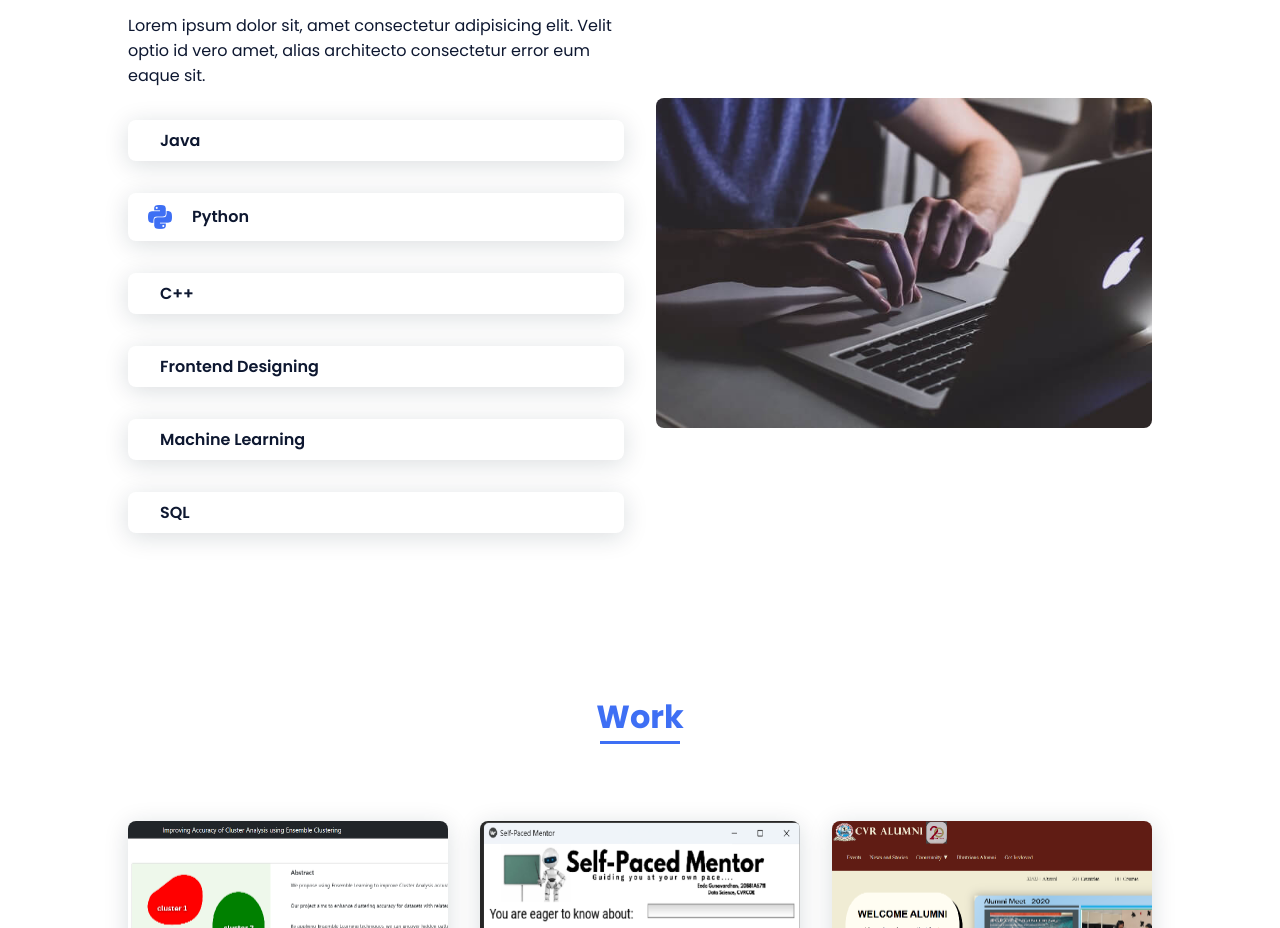
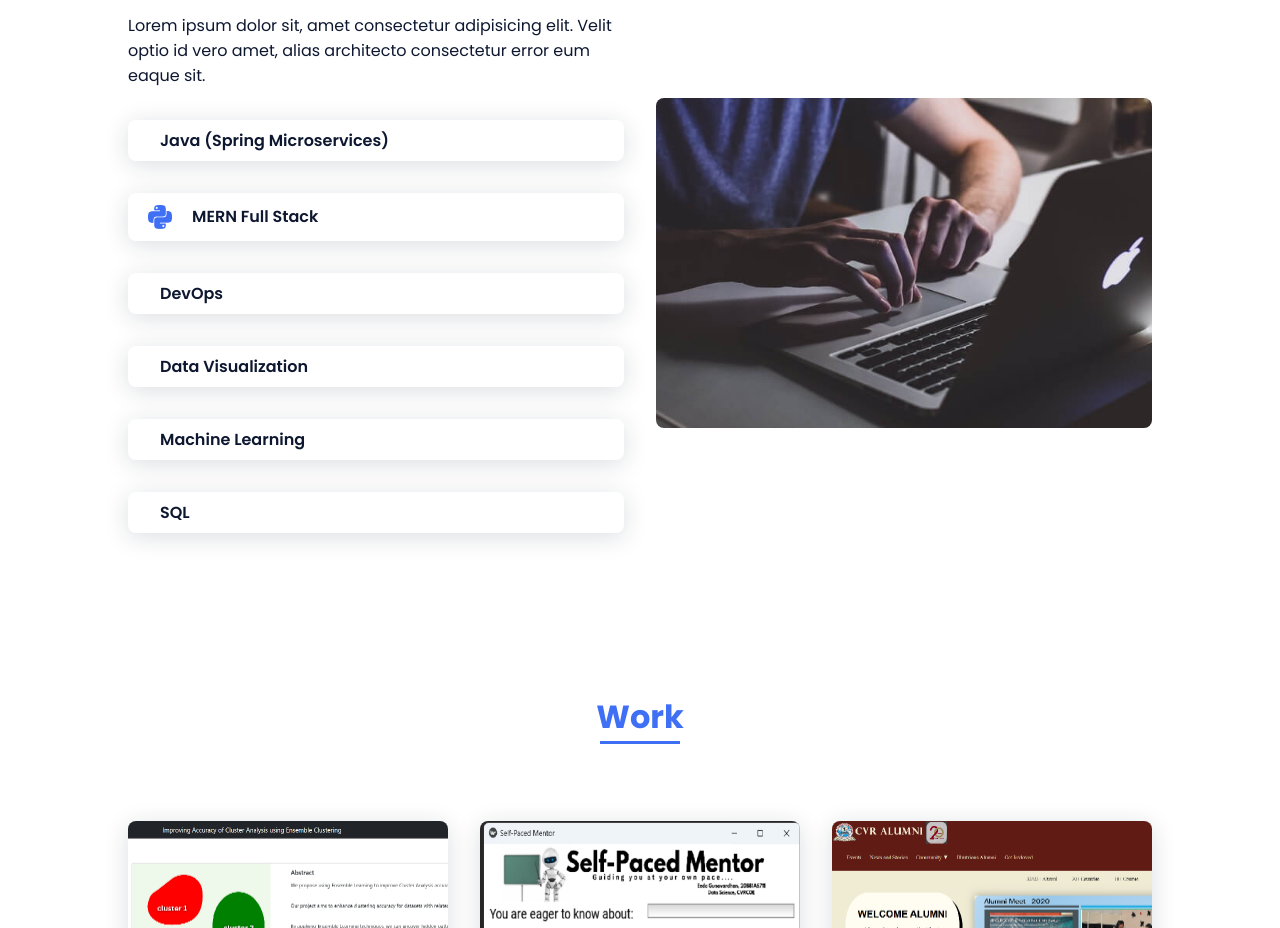
Before and after one commit to Guna189/Guna189.github.io, a plain HTML site: page index.html in a window 1280 px wide. Shown: the part 1561-2489 px from the top of the page. Drawn offline with nearby package versions, Linux system fonts and the light colour scheme.

Commit message:
Update index.html

```diff
--- a/index.html
+++ b/index.html
@@ -97,27 +97,27 @@
                         <div class="skills__data">
                             <div class="skills__names">
                                 <i class='bx bxl-java skills__icon'></i>
-                                <span class="skills__name">Java</span>
+                                <span class="skills__name">Java (Spring Microservices)</span>
                             </div>
                         </div>
                         <div class="skills__data">
                             <div class="skills__names">
                                 <i class='bx bxl-python skills__icon'></i>
-                                <span class="skills__name">Python</span>
+                                <span class="skills__name">MERN Full Stack</span>
                             </div>
 
                         </div>
                         <div class="skills__data">
                             <div class="skills__names">
                                 <i class='bx bxl-c++ skills__icon' ></i>
-                                <span class="skills__name">C++</span>
+                                <span class="skills__name">DevOps</span>
                             </div>
 
                         </div>
                         <div class="skills__data">
                             <div class="skills__names">
                                 <i class='bx bxs-frontent skills__icon'></i>
-                                <span class="skills__name">Frontend Designing</span>
+                                <span class="skills__name">Data Visualization</span>
                             </div>
 
                         </div>
```
